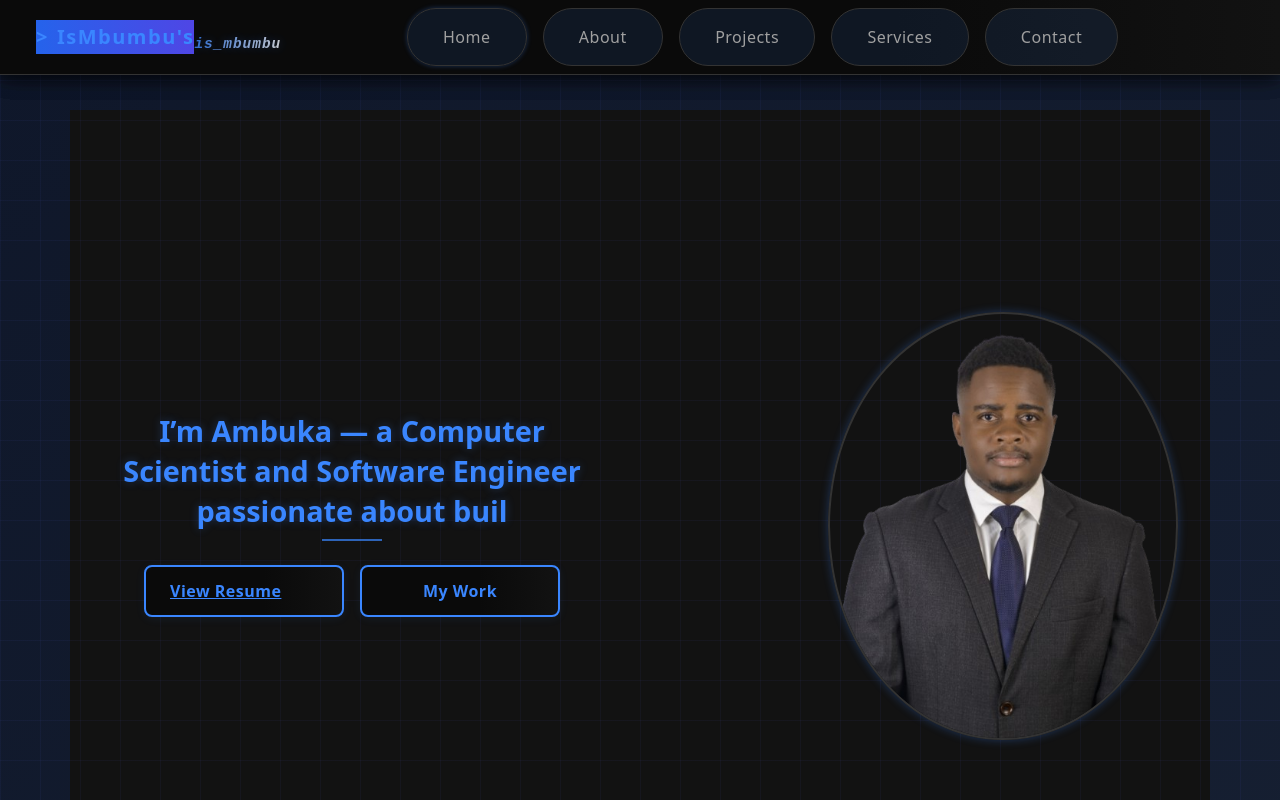
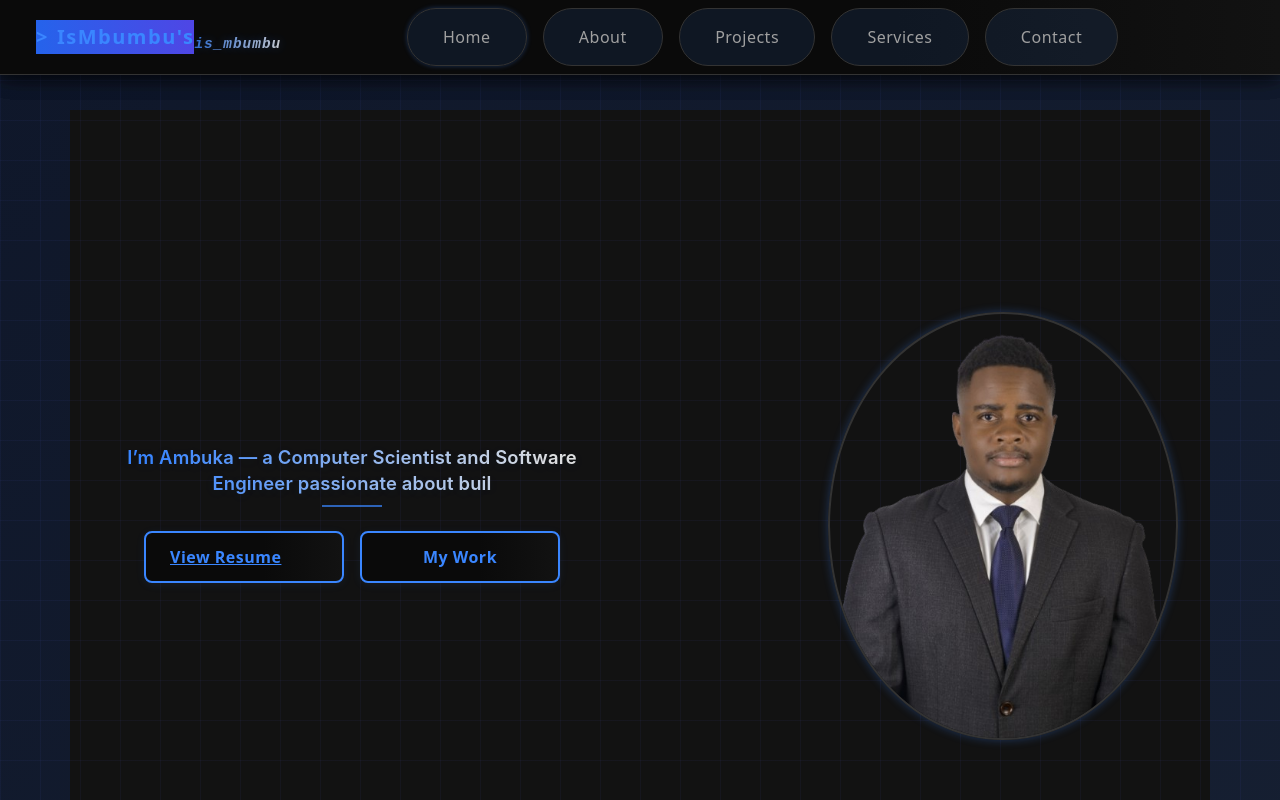
Before and after one commit to isMbumbu/drews_portfolio, a React (Vite) app: page / in a window 1280 px wide. Shown: the top 800 px of the page. Built offline with nearby package versions, Linux system fonts and the light colour scheme.

Commit message:
Edit pitch phrase

```diff
--- a/src/components/HomeC.jsx
+++ b/src/components/HomeC.jsx
@@ -45,7 +45,7 @@ function HomeC() {
   return (
     <div className='home container-fluid container-sm fade-slide'>
       <div className="intro">
-        <h3 className='dynamic-text'>{text}</h3>
+  <h3 className='dynamic-text styled-intro-text'>{text}</h3>
        <div className="buttons">
   <a
     href="/resume.pdf"
--- a/src/components/home.css
+++ b/src/components/home.css
@@ -1,3 +1,18 @@
+.styled-intro-text {
+    font-size: 1.15rem;
+    font-family: 'Inter', 'Segoe UI', Arial, sans-serif;
+    color: var(--text-primary);
+    background: linear-gradient(90deg, var(--accent-color) 10%, var(--text-primary) 90%);
+    -webkit-background-clip: text;
+    background-clip: text;
+    -webkit-text-fill-color: transparent;
+    font-weight: 500;
+    letter-spacing: 0.01em;
+    line-height: 1.6;
+    text-shadow: 0 2px 12px rgba(58,134,255,0.08);
+    margin-bottom: 1.2rem;
+    transition: color 0.3s;
+}
 :root {
   --bg-dark: #121212;
   --bg-darker: #0a0a0a;
```
